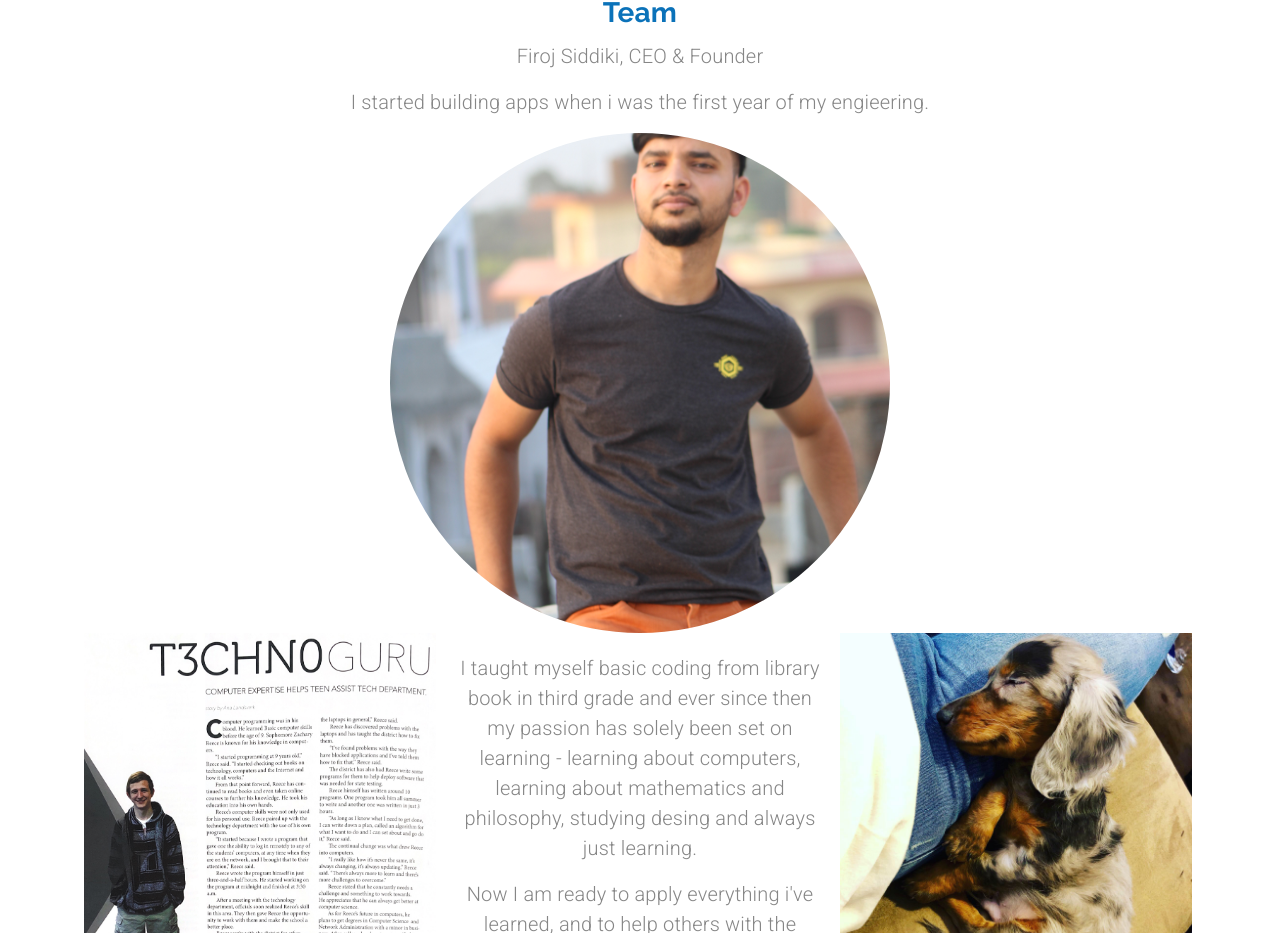
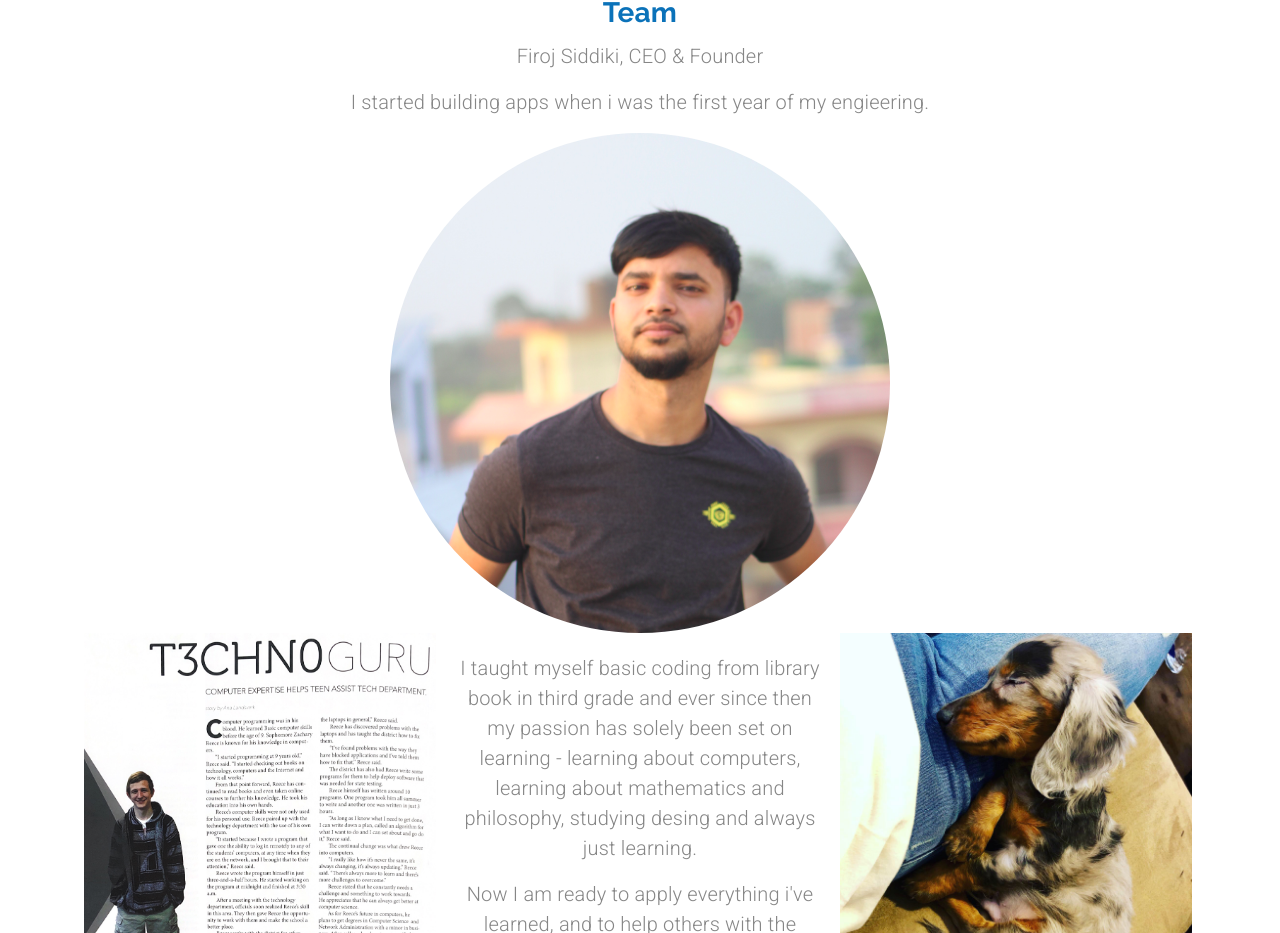
Before and after one commit to fir0j/arc-developent-with-nextjs, a Next.js app: page /about in a window 1280 px wide. Shown: the part 1311-2244 px from the top of the page. Built offline with nearby package versions, Linux system fonts and the light colour scheme.

Commit message:
made few changes

```diff
--- a/pages/about.js
+++ b/pages/about.js
@@ -190,7 +190,7 @@ export default function AboutUs({ setValue }) {
           </Typography>
         </Grid>
         <Grid item>
-          <Avatar alt="founder" src="/assets/founder.jpg" className={classes.avatar} />
+          <Avatar alt="founder" src="/assets/founder.png" className={classes.avatar} />
         </Grid>
         <Grid item container justify={matchesMD ? "center" : undefined}>
           <Hidden lgUp>
```
Also changed, not shown: public/assets/founder.JPG (deleted).
